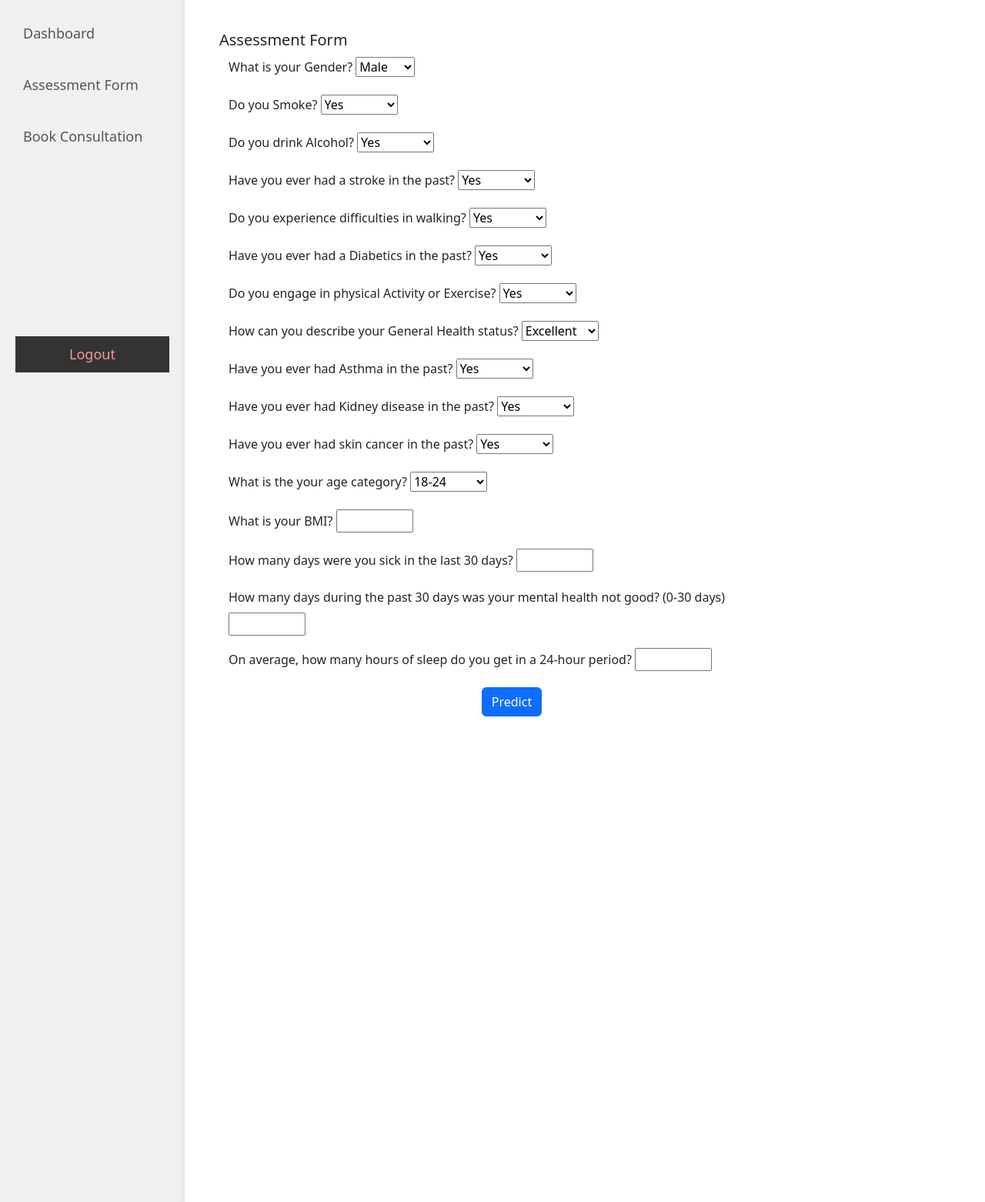
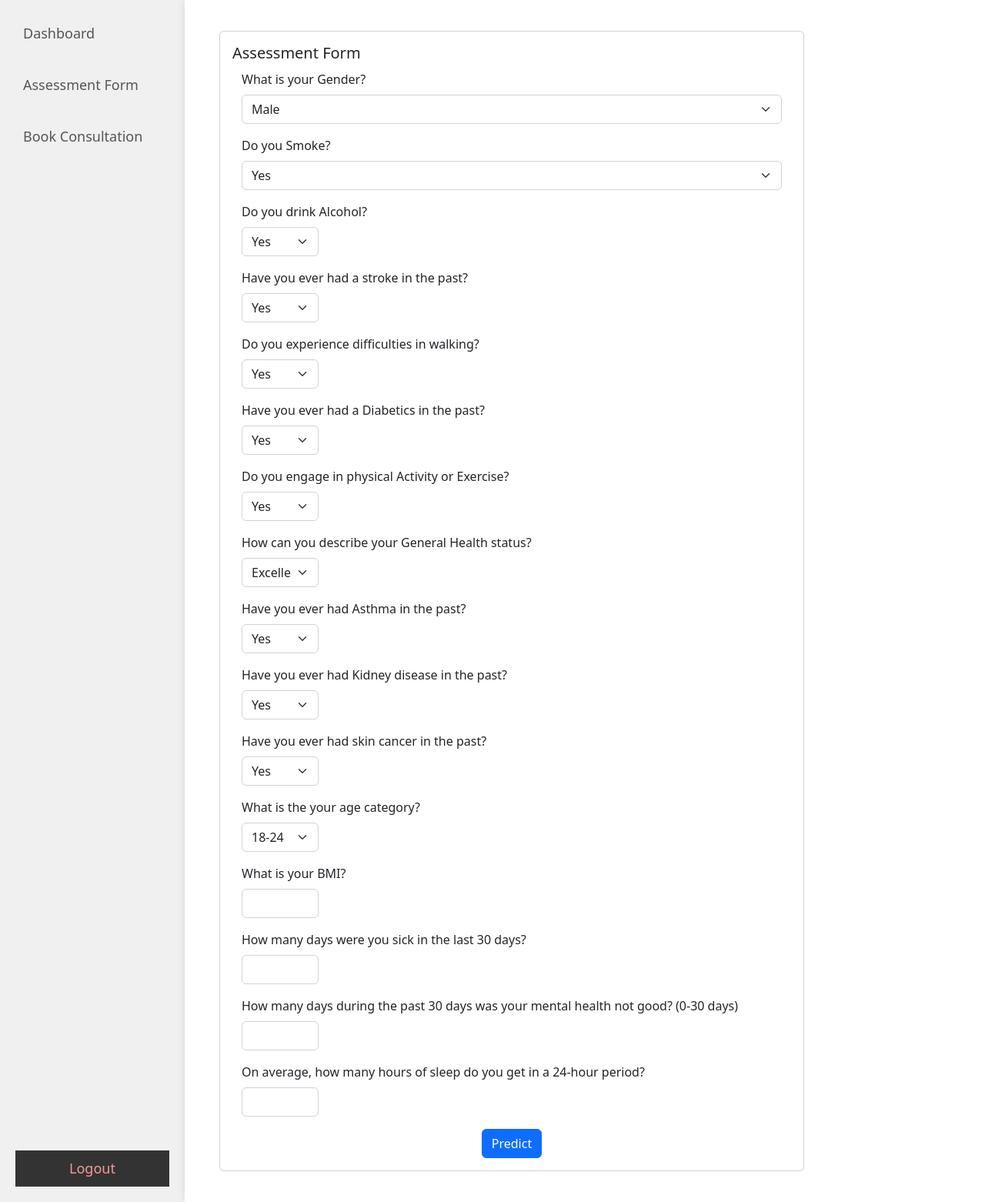
Before and after one commit to elugabriel/cardiovascular-disease-prediction, a Flask app: page /assessment_form in a window 1280 px wide. Shown: the whole page at 77% size. Run offline with Flask 3, Linux system fonts and the light colour scheme.

Commit message:
fix:stylings fixed

```diff
--- a/static/css/user_dashboard.css
+++ b/static/css/user_dashboard.css
@@ -1,8 +1,9 @@
 /* user_dashboard.css */
 
 /* Prevent overflow */
-html, body {
-    overflow-x: hidden;
+html,
+body {
+  /* overflow-x: hidden; */
   margin: 0;
   padding: 0;
 }
@@ -19,20 +20,24 @@ html, body {
   background-color: #f0f0f0;
   padding: 20px;
   box-shadow: 0 0 10px rgba(0, 0, 0, 0.1);
-
+  max-height: 100vh;
+  overflow-y: auto;
+  scrollbar-width: none;
+}
+.dashboard-content::-webkit-scrollbar {
+  display: none;
 }
 
 .user-profile h1 {
   font-size: 24px;
   color: #333;
-
 }
 
-.dashboard-links{
+.dashboard-links {
   display: flex;
   flex-direction: column;
+  height: 100%;
   justify-content: space-between;
-  gap: 200px;
 }
 
 .dashboard-links ul {
@@ -52,8 +57,7 @@ html, body {
   padding: 10px 10px;
   width: max-content;
   border-radius: 5px;
-    transition: .3s all ease-in-out;
-
+  transition: 0.3s all ease-in-out;
 }
 
 .dashboard-links ul a:hover {
@@ -61,16 +65,16 @@ html, body {
   background-color: #555;
 }
 
-button{
-
+button {
   background-color: #333333;
   text-align: center;
   border: none;
   padding: 10px;
   cursor: pointer;
+  margin-bottom: 80px;
 }
 
-button a{
+button a {
   text-decoration: none;
   font-size: 18px;
   color: rgb(247, 152, 152);
@@ -83,6 +87,8 @@ button a{
   padding: 20px;
   background-color: #fff;
   box-shadow: 0 0 10px rgba(0, 0, 0, 0.1);
+  max-height: 100vh;
+  overflow-y: auto;
 }
 
 .cardio-info h2 {
--- a/static/css/user_profile.css
+++ b/static/css/user_profile.css
@@ -10,6 +10,8 @@ body {
     padding: 20px;
     background-color: #fff;
     box-shadow: 0 0 10px rgba(0, 0, 0, 0.1);
+    max-height: 100vh;
+    overflow-y: auto;
 
 }
 
--- a/templates/assessment_form.html
+++ b/templates/assessment_form.html
@@ -2,95 +2,170 @@
 <html>
   <head>
     <title>User Profile</title>
-    <link rel="stylesheet" type="text/css" href="{{ url_for('static', filename='css/user_dashboard.css') }}">
-    <link rel="stylesheet" type="text/css" href="{{ url_for('static', filename='css/user_profile.css') }}">
-    <link href="https://cdn.jsdelivr.net/npm/bootstrap@5.2.3/dist/css/bootstrap.min.css" rel="stylesheet">
+    <link
+      rel="stylesheet"
+      type="text/css"
+      href="{{ url_for('static', filename='css/user_dashboard.css') }}"
+    />
+    <link
+      rel="stylesheet"
+      type="text/css"
+      href="{{ url_for('static', filename='css/user_profile.css') }}"
+    />
+    <link
+      href="https://cdn.jsdelivr.net/npm/bootstrap@5.2.3/dist/css/bootstrap.min.css"
+      rel="stylesheet"
+    />
   </head>
   <body>
     <div class="dashboard-container">
       <div class="dashboard-content">
-            <div class="user-profile">
-
-            </div>
+        <div class="user-profile"></div>
         <div class="dashboard-links">
           <ul>
             <li><a href="{{ url_for('user_dashboard') }}">Dashboard</a></li>
-                    <li><a href="{{ url_for('assessment_form') }}">Assessment Form</a></li>
+            <li>
+              <a href="{{ url_for('assessment_form') }}">Assessment Form</a>
+            </li>
             <li><a href="#">Book Consultation</a></li>
           </ul>
-                <button><a href="{{ url_for('logout') }}" class="logout">Logout</a></button>
+          <button>
+            <a href="{{ url_for('logout') }}" class="logout">Logout</a>
+          </button>
         </div>
       </div>
 
       <div class="profile-container">
-            <div class="profile-header">
-            </div>
+        <div class="profile-header"></div>
         <div class="profile-info">
-                <h2>Assessment Form</h2>
+          <div class="card">
+            <div class="card-body">
+              <h2 class="card-title">Assessment Form</h2>
               <div class="container">
                 <form method="POST" action="{{ url_for('assessment_form') }}">
-                        <div class="form-group mb-3">
-                            <label for="sex" class="form-label">What is your Gender? </label>
-                            <select name="sex" required id="sex" aria-labelledby="passwordHelpBlock">
+                  <div class="mb-3">
+                    <label for="sex" class="form-label"
+                      >What is your Gender?
+                    </label>
+                    <select name="sex" required id="sex" class="form-select">
                       <option value="male">Male</option>
                       <option value="female">Female</option>
-
                     </select>
                   </div>
 
-                        <div class="form-group mb-3">
-                            <label for="smoking" class="form-label">Do you Smoke? </label>
-                            <select style="width: 100px;" name="smoking" required id="smoking" aria-labelledby="passwordHelpBlock">
+                  <div class="mb-3">
+                    <label for="smoking" class="form-label"
+                      >Do you Smoke?
+                    </label>
+                    <select
+                      name="smoking"
+                      required
+                      id="smoking"
+                      class="form-select"
+                    >
                       <option value="yes">Yes</option>
                       <option value="no">No</option>
                     </select>
                   </div>
 
-                        <div class="form-group mb-3">
-                            <label for="alcohol" class="form-label">Do you drink Alcohol?</label>
-                            <select style="width: 100px;"; name="alcohol" required id="alcohol" aria-labelledby="passwordHelpBlock">
+                  <div class="mb-3">
+                    <label for="alcohol" class="form-label"
+                      >Do you drink Alcohol?</label
+                    >
+                    <select
+                      style="width: 100px"
+                      ;
+                      name="alcohol"
+                      required
+                      id="alcohol"
+                      aria-labelledby="passwordHelpBlock"
+                      class="form-select"
+                    >
                       <option value="yes">Yes</option>
                       <option value="no">No</option>
                     </select>
                   </div>
 
-                        <div class="form-group mb-3">
-                            <label for="stroke" class="form-label">Have you ever had a stroke in the past?</label>
-                            <select style="width: 100px;" name="stroke" required id="stroke" aria-labelledby="passwordHelpBlock">
+                  <div class="mb-3">
+                    <label for="stroke" class="form-label"
+                      >Have you ever had a stroke in the past?</label
+                    >
+                    <select
+                      style="width: 100px"
+                      name="stroke"
+                      required
+                      id="stroke"
+                      aria-labelledby="passwordHelpBlock"
+                      class="form-select"
+                    >
                       <option value="yes">Yes</option>
                       <option value="no">No</option>
                     </select>
                   </div>
 
-                        <div class="form-group mb-3">
-                            <label for="stroke" class="form-label">Do you experience difficulties in walking?</label>
-                            <select style="width: 100px;" name="walking" required id="stroke" aria-labelledby="passwordHelpBlock">
+                  <div class="mb-3">
+                    <label for="stroke" class="form-label"
+                      >Do you experience difficulties in walking?</label
+                    >
+                    <select
+                      style="width: 100px"
+                      name="walking"
+                      required
+                      id="stroke"
+                      aria-labelledby="passwordHelpBlock"
+                      class="form-select"
+                    >
                       <option value="yes">Yes</option>
                       <option value="no">No</option>
                     </select>
                   </div>
 
-
-                        <div class="form-group mb-3">
-                            <label for="stroke" class="form-label">Have you ever had a Diabetics in the past?</label>
-                            <select style="width: 100px;" name="diabetics" required id="stroke" aria-labelledby="passwordHelpBlock">
+                  <div class="mb-3">
+                    <label for="stroke" class="form-label"
+                      >Have you ever had a Diabetics in the past?</label
+                    >
+                    <select
+                      style="width: 100px"
+                      name="diabetics"
+                      required
+                      id="stroke"
+                      aria-labelledby="passwordHelpBlock"
+                      class="form-select"
+                    >
                       <option value="yes">Yes</option>
                       <option value="no">No</option>
                     </select>
                   </div>
 
-
-                        <div class="form-group mb-3">
-                            <label for="stroke" class="form-label">Do you engage in physical Activity or Exercise?</label>
-                            <select style="width: 100px;" name="activities" required id="stroke" aria-labelledby="passwordHelpBlock">
+                  <div class="mb-3">
+                    <label for="stroke" class="form-label"
+                      >Do you engage in physical Activity or Exercise?</label
+                    >
+                    <select
+                      style="width: 100px"
+                      name="activities"
+                      required
+                      id="stroke"
+                      aria-labelledby="passwordHelpBlock"
+                      class="form-select"
+                    >
                       <option value="yes">Yes</option>
                       <option value="no">No</option>
                     </select>
                   </div>
 
-                        <div class="form-group mb-3">
-                            <label for="stroke" class="form-label">How can you describe your General Health status?</label>
-                            <select style="width: 100px;" name="genhealth" required id="stroke" aria-labelledby="passwordHelpBlock">
+                  <div class="mb-3">
+                    <label for="stroke" class="form-label"
+                      >How can you describe your General Health status?</label
+                    >
+                    <select
+                      style="width: 100px"
+                      name="genhealth"
+                      required
+                      id="stroke"
+                      aria-labelledby="passwordHelpBlock"
+                      class="form-select"
+                    >
                       <option value="excellent">Excellent</option>
                       <option value="vgood">Very Good</option>
                       <option value="good">Good</option>
@@ -99,37 +174,69 @@
                     </select>
                   </div>
 
-
-                        <div class="form-group mb-3">
-                            <label for="stroke" class="form-label">Have you ever had Asthma in the past?</label>
-                            <select style="width: 100px;" name="asthma" required id="stroke" aria-labelledby="passwordHelpBlock">
+                  <div class="mb-3">
+                    <label for="stroke" class="form-label"
+                      >Have you ever had Asthma in the past?</label
+                    >
+                    <select
+                      style="width: 100px"
+                      name="asthma"
+                      required
+                      id="stroke"
+                      aria-labelledby="passwordHelpBlock"
+                      class="form-select"
+                    >
                       <option value="yes">Yes</option>
                       <option value="no">No</option>
                     </select>
                   </div>
 
-
-                        <div class="form-group mb-3">
-                            <label for="stroke" class="form-label">Have you ever had Kidney disease in the past?</label>
-                            <select style="width: 100px;" name="kidney" required id="stroke" aria-labelledby="passwordHelpBlock">
+                  <div class="mb-3">
+                    <label for="stroke" class="form-label"
+                      >Have you ever had Kidney disease in the past?</label
+                    >
+                    <select
+                      style="width: 100px"
+                      name="kidney"
+                      required
+                      id="stroke"
+                      aria-labelledby="passwordHelpBlock"
+                      class="form-select"
+                    >
                       <option value="yes">Yes</option>
                       <option value="no">No</option>
                     </select>
                   </div>
 
-
-                        <div class="form-group mb-3">
-                            <label for="stroke" class="form-label">Have you ever had skin cancer in the past?</label>
-                            <select style="width: 100px;" name="cancer" required id="stroke" aria-labelledby="passwordHelpBlock">
+                  <div class="mb-3">
+                    <label for="stroke" class="form-label"
+                      >Have you ever had skin cancer in the past?</label
+                    >
+                    <select
+                      style="width: 100px"
+                      name="cancer"
+                      required
+                      id="stroke"
+                      aria-labelledby="passwordHelpBlock"
+                      class="form-select"
+                    >
                       <option value="yes">Yes</option>
                       <option value="no">No</option>
                     </select>
                   </div>
 
-
-                        <div class="form-group mb-3">
-                            <label for="stroke" class="form-label">What is the your age category?</label>
-                            <select style="width: 100px;" name="age" required id="stroke" aria-labelledby="passwordHelpBlock">
+                  <div class="mb-3">
+                    <label for="stroke" class="form-label"
+                      >What is the your age category?</label
+                    >
+                    <select
+                      style="width: 100px"
+                      name="age"
+                      required
+                      id="stroke"
+                      aria-labelledby="passwordHelpBlock"
+                      class="form-select"
+                    >
                       <option value="18-24">18-24</option>
                       <option value="25-29">25-29</option>
                       <option value="30-34">30-34</option>
@@ -146,40 +253,84 @@
                     </select>
                   </div>
 
+                  <div class="mb-3">
+                    <label for="stroke" class="form-label"
+                      >What is your BMI?</label
+                    >
+                    <input
+                      style="width: 100px"
+                      type="text"
+                      name="bmi"
+                      required
+                      id="inputPassword5"
+                      aria-labelledby="passwordHelpBlock"
+                      size="80"
+                      class="form-select"
+                    />
+                  </div>
 
-                        <div class="form-group mb-3">
-                            <label for="stroke" class="form-label">What is your BMI?</label>
-                            <input style="width: 100px;" type="text" name="bmi" required id="inputPassword5"  aria-labelledby="passwordHelpBlock" size="80">
+                  <div class="mb-3">
+                    <label for="stroke" class="form-label"
+                      >How many days were you sick in the last 30 days?</label
+                    >
+                    <input
+                      style="width: 100px"
+                      type="text"
+                      name="physical_health"
+                      required
+                      id="inputPassword5"
+                      aria-labelledby="passwordHelpBlock"
+                      size="80"
+                      class="form-select"
+                    />
                   </div>
 
                   <div class="form-group mb-3">
-                            <label for="stroke" class="form-label">How many days were you sick in the last 30 days?</label>
-                            <input style="width: 100px;" type="text" name="physical_health" required id="inputPassword5"  aria-labelledby="passwordHelpBlock" size="80">
+                    <label for="stroke" class="form-label"
+                      >How many days during the past 30 days was your mental
+                      health not good? (0-30 days)</label
+                    >
+                    <input
+                      style="width: 100px"
+                      type="text"
+                      name="mental_health"
+                      required
+                      id="inputPassword5"
+                      aria-labelledby="passwordHelpBlock"
+                      size="80"
+                      class="form-select"
+                    />
                   </div>
 
-
-                        <div class="form-group mb-3">
-                            <label for="stroke" class="form-label">How many days during the past 30 days was your mental health not good? (0-30 days)</label>
-                            <input style="width: 100px;" type="text" name="mental_health" required id="inputPassword5"  aria-labelledby="passwordHelpBlock" size="80">
+                  <div class="mb-3">
+                    <label for="stroke" class="form-label"
+                      >On average, how many hours of sleep do you get in a
+                      24-hour period?</label
+                    >
+                    <input
+                      style="width: 100px"
+                      type="text"
+                      name="sleep"
+                      required
+                      id="inputPassword5"
+                      aria-labelledby="passwordHelpBlock"
+                      size="80"
+                      class="form-select"
+                    />
                   </div>
-
-                        <div class="form-group mb-3">
-                            <label for="stroke" class="form-label">On average, how many hours of sleep do you get in a 24-hour period?</label>
-                            <input style="width: 100px;" type="text" name="sleep" required id="inputPassword5"  aria-labelledby="passwordHelpBlock" size="80">
-                        </div>
-
 
                   <!-- ... Other form fields ... -->
 
                   <div class="form-group text-center">
-                            <button type="submit" class="btn btn-primary" value="Edit">Predict</button>
+                    <button type="submit" class="btn btn-primary" value="Edit">
+                      Predict
+                    </button>
                   </div>
                 </form>
-
-
               </div>
             </div>
-
+          </div>
+        </div>
       </div>
     </div>
   </body>
```
Lines whose indentation alone changed are shown as unchanged.
